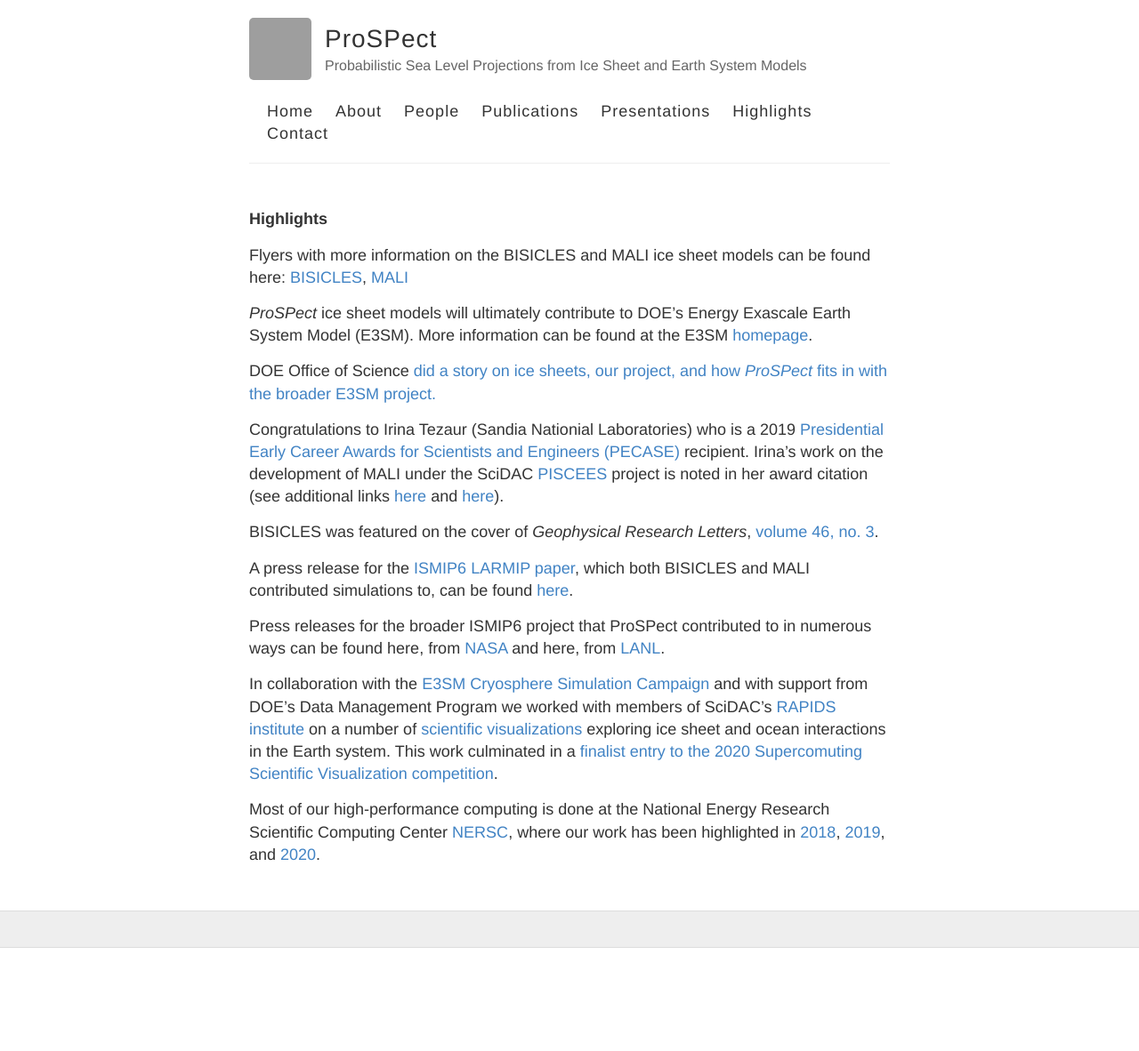
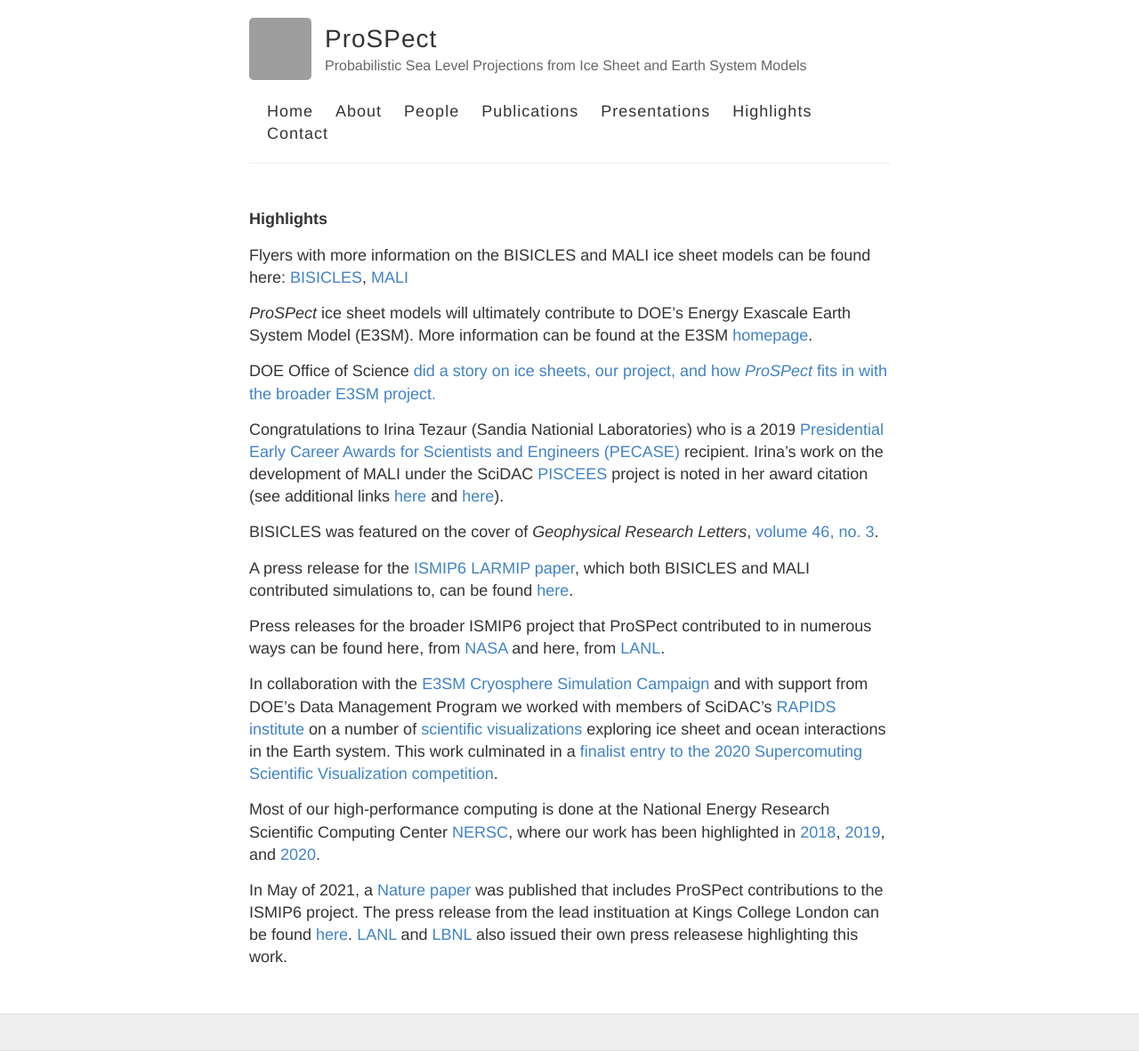
Before and after one commit to SLE-E3SM/SLE-E3SM.github.io, a Jekyll site: the page built from highlights.md, in a window 1280 px wide. Shown: the whole page at 89% size. Built offline with Jekyll 4.4.1, drawn with Linux system fonts in a browser that asks for light colours; before the commit the page ends 1066 px from its top, so only the background shows below that; grey boxes are pictures that could not be loaded.

Commit message:
Update highlights.md

```diff
--- a/highlights.md
+++ b/highlights.md
@@ -23,3 +23,5 @@ Press releases for the broader ISMIP6 project that ProSPect contributed to in nu
 In collaboration with the [E3SM Cryosphere Simulation Campaign](https://e3sm.org/research/cryosphere-ocean/) and with support from DOE's Data Management Program we worked with members of SciDAC's [RAPIDS institute](https://rapids.lbl.gov/) on a number of [scientific visualizations](https://e3sm.org/scientific-visualization-of-e3sms-cryosphere-campaign-simulations/) exploring ice sheet and ocean interactions in the Earth system. This work culminated in a [finalist entry to the 2020 Supercomuting Scientific Visualization competition](https://youtu.be/Wt0TvNjYsOs).
 
 Most of our high-performance computing is done at the National Energy Research Scientific Computing Center [NERSC](https://www.nersc.gov/about/), where our work has been highlighted in [2018](https://www.nersc.gov/assets/Science-Highlights-Presentations/NERSC-Highlights-2018-3-FINAL.pdf), [2019](https://www.nersc.gov/assets/Science-Highlights-Presentations/NERSC-Science-Highlights-R20191016.pdf), and [2020](https://www.nersc.gov/science/science-highlights-presentations/).
+
+In May of 2021, a [Nature paper](https://www.nature.com/articles/s41586-021-03302-y) was published that includes ProSPect contributions to the ISMIP6 project. The press release from the lead instituation at Kings College London can be found [here](https://www.kcl.ac.uk/news/limit-global-warming-to-1.50c-and-halve-the-land-ice-contribution-to-sea-level-this-century). [LANL](https://www.lanl.gov/discover/news-release-archive/2021/May/0505-antarctica-sea-level.shtml) and [LBNL](https://www.nersc.gov/news-publications/nersc-news/science-news/2021/limit-global-warming-to-1-5c-and-halve-the-land-ice-contribution-to-sea-level-this-century) also issued their own press releasese highlighting this work.
```
